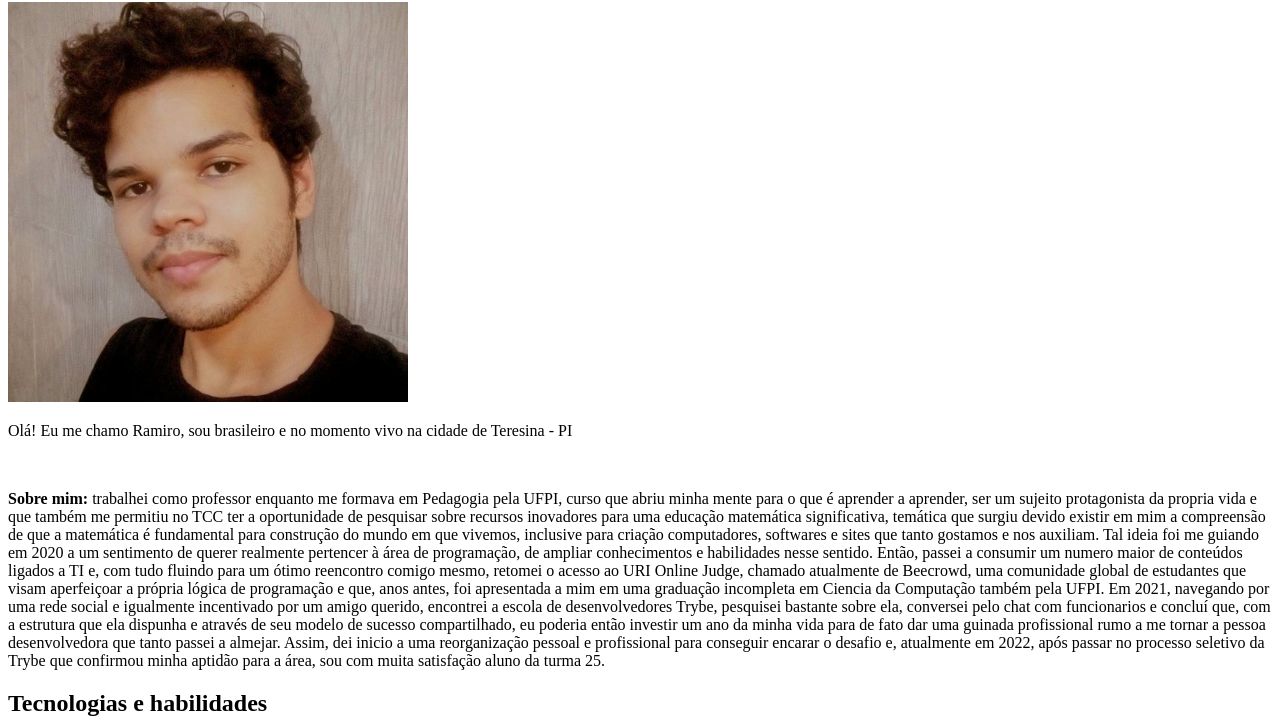
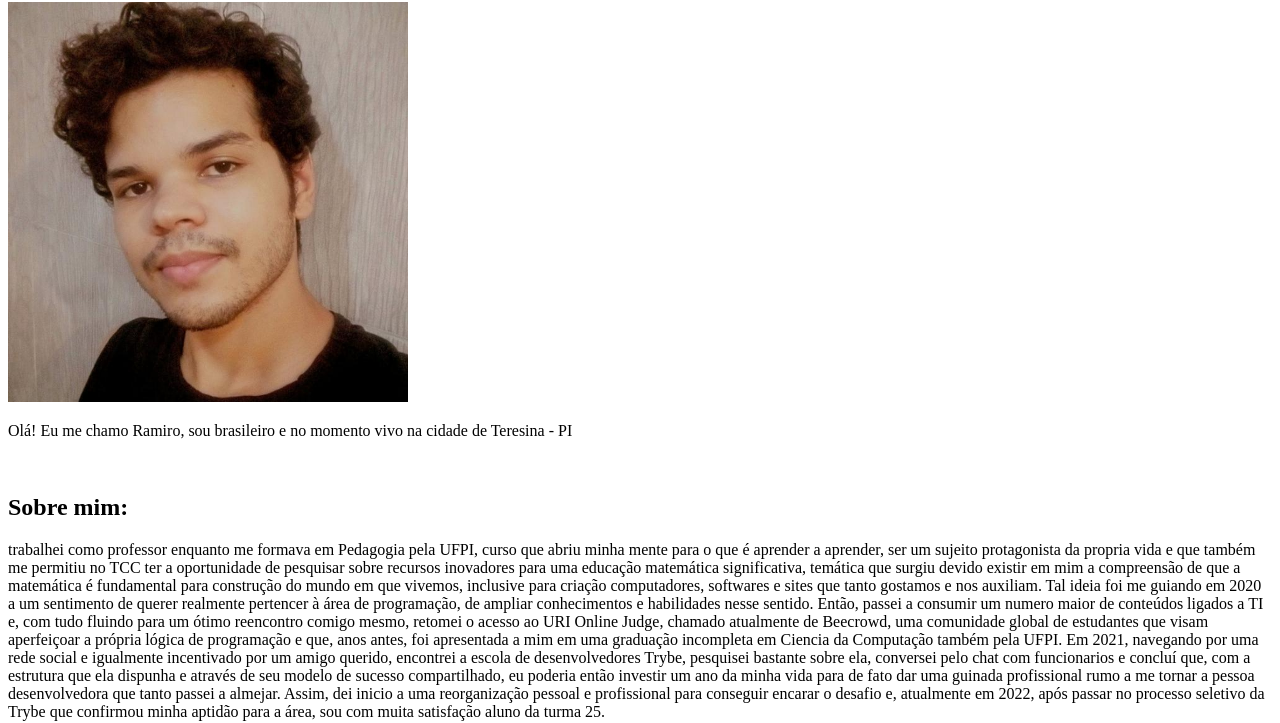
Before and after one commit to cAVALCANTIRC/cAVALCANTIRC.github.io, a plain HTML site: page index.html in a window 1280 px wide. Shown: the part 78-801 px from the top of the page. Drawn offline with Linux system fonts and the light colour scheme.

Commit message:
pondo sobre mim dentro da tag h2

```diff
--- a/index.html
+++ b/index.html
@@ -11,7 +11,8 @@
     <img src="images/perfil.jpg" alt="Minha foto" width="400px">
     <p> Olá! Eu me chamo Ramiro, sou brasileiro e no momento vivo na cidade de Teresina - PI </p>
     <br>
-    <p><strong>Sobre mim:</strong> trabalhei como professor enquanto me formava em Pedagogia pela UFPI, curso que abriu minha mente para o que é aprender a aprender, ser
+    <h2>Sobre mim:</h2>
+    <p>trabalhei como professor enquanto me formava em Pedagogia pela UFPI, curso que abriu minha mente para o que é aprender a aprender, ser
     um sujeito protagonista da propria vida e que também me permitiu no TCC ter a oportunidade de pesquisar
     sobre recursos inovadores para uma educação matemática significativa, temática que surgiu devido existir em mim a compreensão de que a
     matemática é fundamental para construção do mundo em que vivemos, inclusive para criação computadores, softwares e sites que tanto gostamos e nos auxiliam.
```
